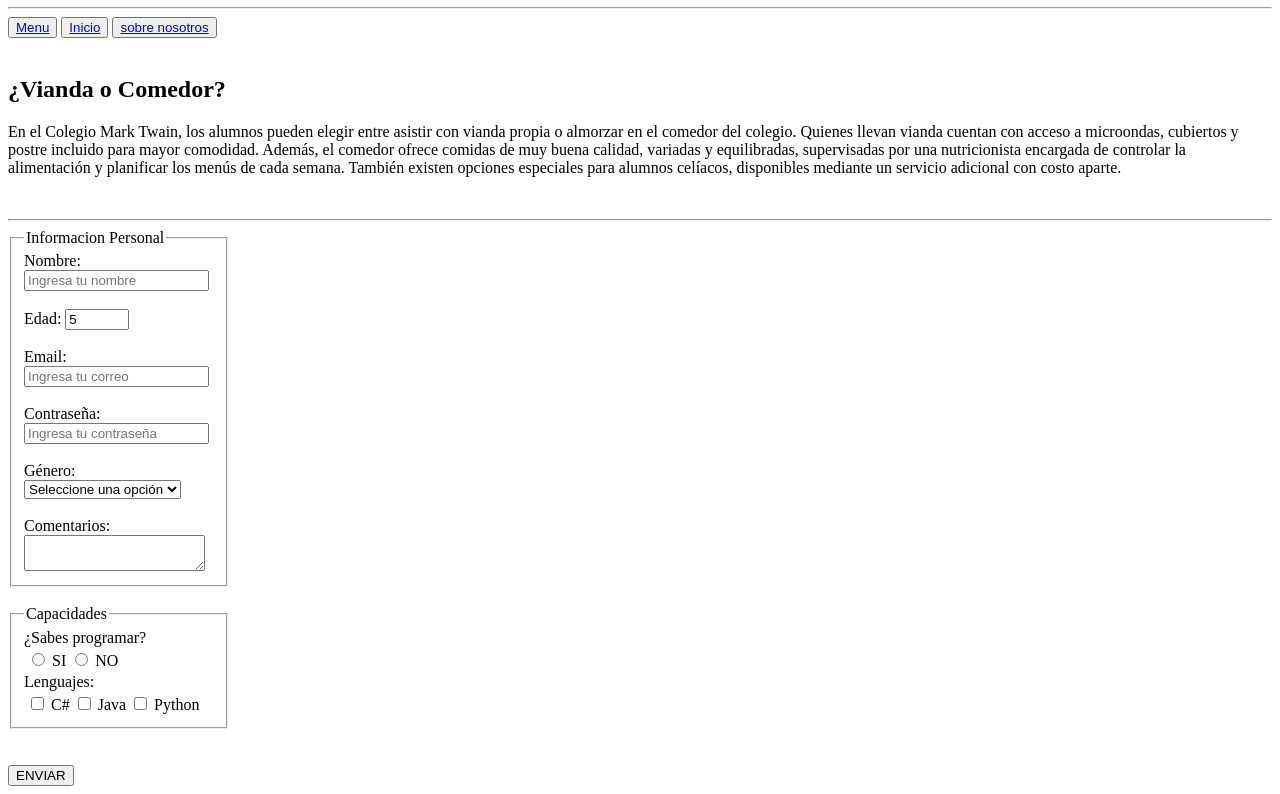
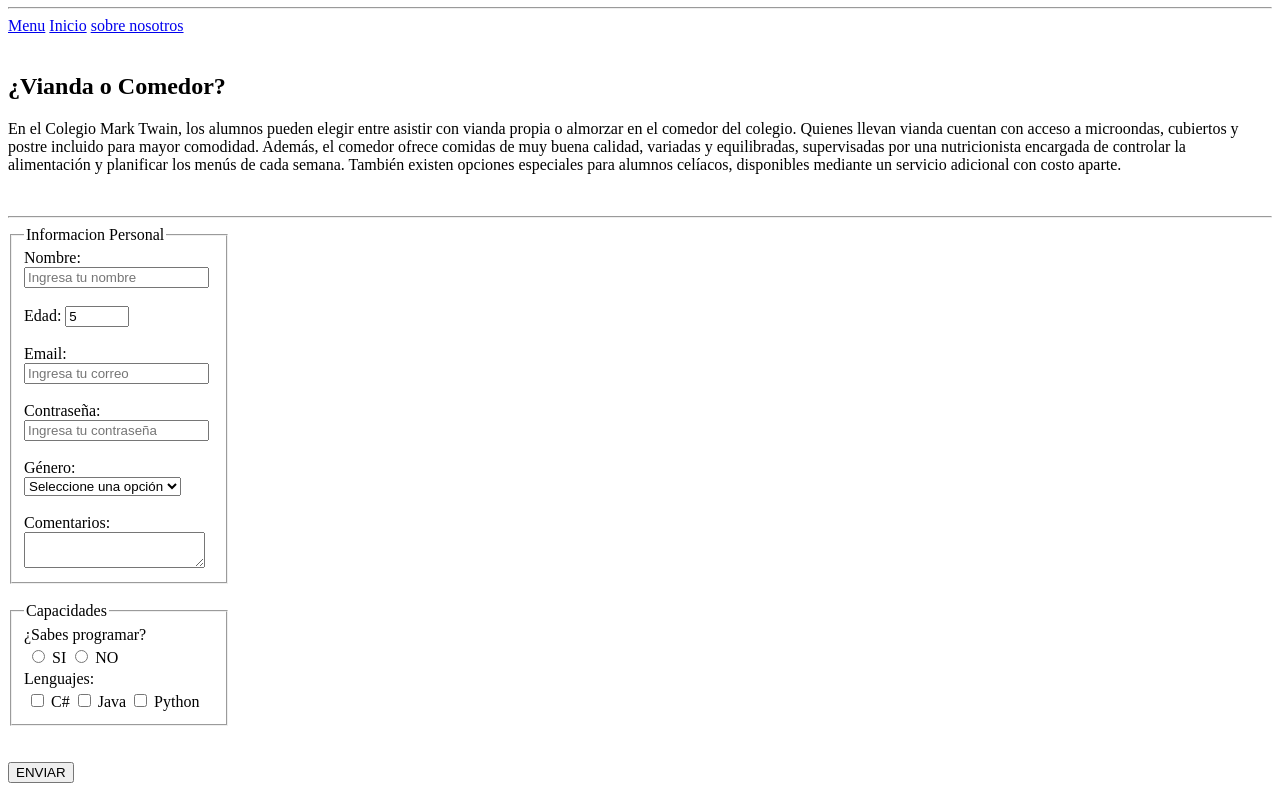
Before and after one commit to iverabarros-cmyk/tech_Day, a plain HTML site: page index.html in a window 1280 px wide. Shown: the part 73-867 px from the top of the page. Drawn offline with Linux system fonts and the light colour scheme.

Commit message:
se quito los botones

```diff
--- a/index.html
+++ b/index.html
@@ -18,9 +18,9 @@
 
 
     <nav>
-        <button><a href="./cart.html">Menu</a></button>
-        <button><a href="./index.html">Inicio</a></button>
-        <button><a href="http://">sobre nosotros</a></button>
+        <a href="./cart.html">Menu</a>
+        <a href="./index.html">Inicio</a>
+        <a href="http://">sobre nosotros</a>
     </nav>
 
 
```
